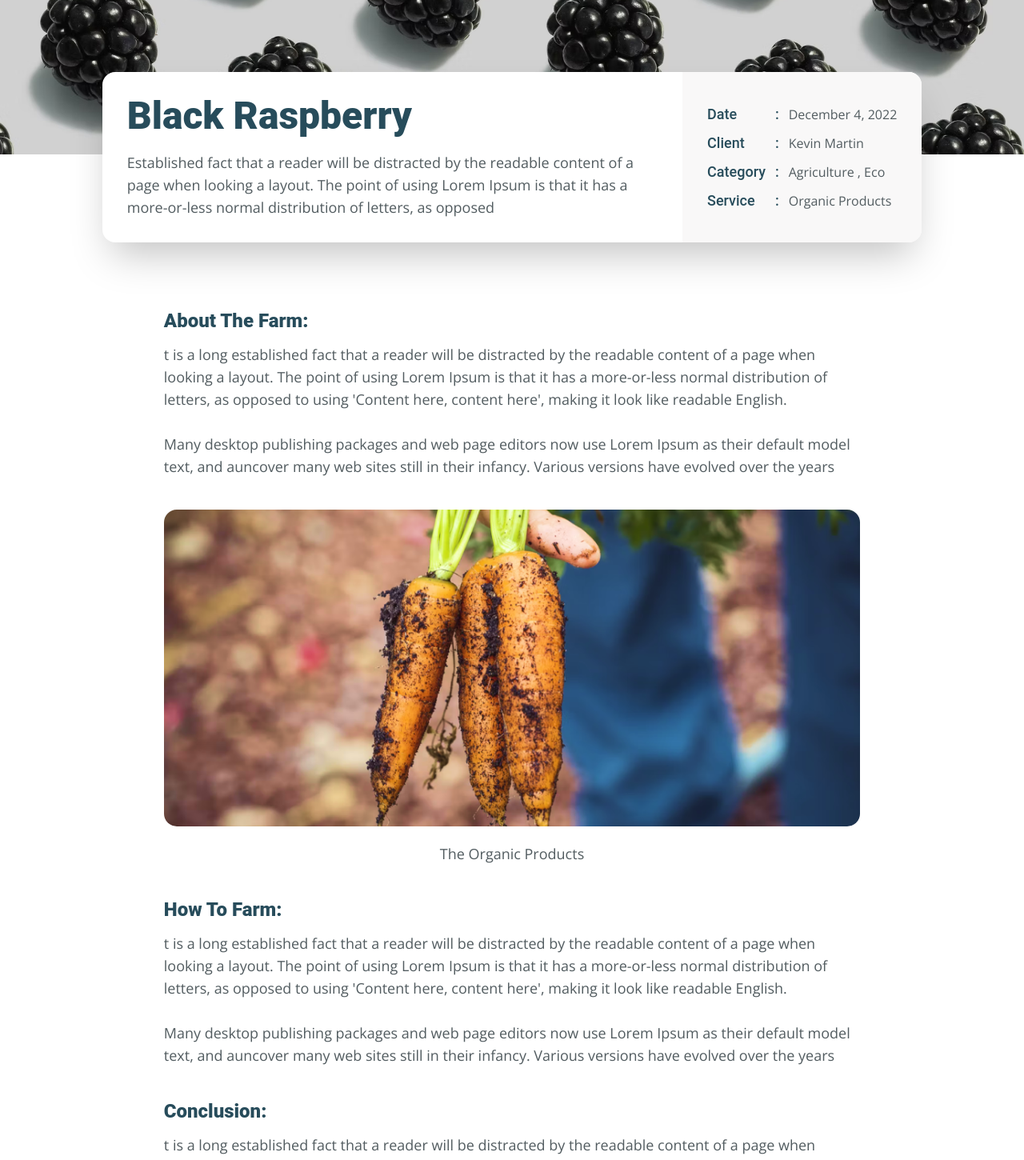
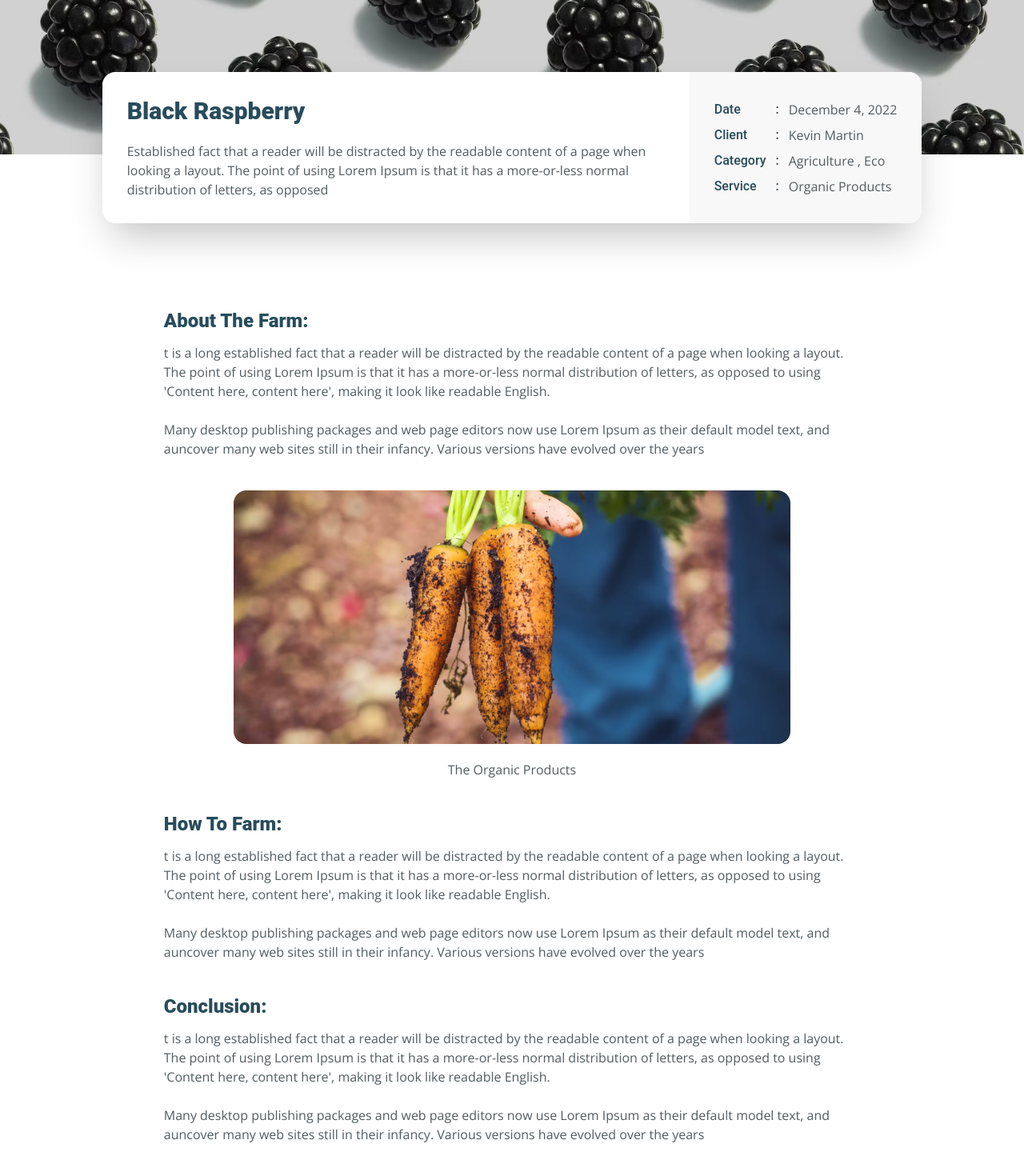
Before and after one commit to kaomao1234/agriculture-cloned-app, a Next.js app: page /PortfolioSingle in a window 1280 px wide. Shown: the part 240-1690 px from the top of the page at 80% size. Built offline with nearby package versions, Linux system fonts and the light colour scheme.

Commit message:
feat(templates): re styling banner and portfolio details for portfolio single page.

```diff
--- a/src/templates/PortfolioSingle/Banner/index.tsx
+++ b/src/templates/PortfolioSingle/Banner/index.tsx
@@ -14,12 +14,12 @@ const Banner: FC = () => {
       }}
       className="relative w-full bg-cover bg-center bg-no-repeat"
     >
-      <div className="absolute z-10 mx-[10%] mt-[20%] flex flex-row overflow-clip rounded-2xl bg-white shadow shadow-2xl">
+      <div className="absolute z-10 mx-[10%] mt-[20%] flex flex-row overflow-clip rounded-2xl bg-white shadow-2xl">
         <div className="flex flex-col justify-start gap-5 p-[3%]">
-          <label className="font-roboto text-5xl font-extrabold text-blue_dianne">
+          <label className="font-roboto text-3xl font-extrabold text-blue_dianne">
             Black Raspberry
           </label>
-          <label className="font-sans text-lg font-normal text-black_coral_pearl">
+          <label className="font-sans text-base font-normal text-black_coral_pearl">
             Established fact that a reader will be distracted by the readable
             content of a page when looking a layout. The point of using Lorem
             Ipsum is that it has a more-or-less normal distribution of letters,
@@ -27,7 +27,7 @@ const Banner: FC = () => {
           </label>
         </div>
         <div className="flex flex-shrink-0 flex-row items-center gap-3 bg-alabaster px-[3%]">
-          <div className="flex flex-col gap-2 font-roboto text-lg font-medium text-blue_dianne">
+          <div className="flex flex-col gap-2 font-roboto text-base font-medium text-blue_dianne">
             <label>Date</label>
             <label>Client</label>
             <label>Category</label>
@@ -39,7 +39,7 @@ const Banner: FC = () => {
             }).map((value, index) => {
               return (
                 <div className="flex flex-row items-center gap-3" key={index}>
-                  <label className="font-roboto text-lg font-medium text-blue_dianne">
+                  <label className="font-roboto text-base font-medium text-blue_dianne">
                     :
                   </label>
                   <label className="font-sans text-base font-normal text-black_coral_pearl">
--- a/src/templates/PortfolioSingle/PortfolioDetails/index.tsx
+++ b/src/templates/PortfolioSingle/PortfolioDetails/index.tsx
@@ -2,12 +2,12 @@ import { FC } from "react";
 
 const PortfolioDetails: FC = () => {
   return (
-    <div className="mt-[23%] xl:mt-[15%] flex flex-col gap-10 px-[16%]">
+    <div className="mt-[23%] flex flex-col gap-10 px-[16%] xl:mt-[15%]">
       <div className="flex flex-col items-start justify-start gap-3">
         <label className="font-roboto text-2xl font-extrabold text-blue_dianne">
           About The Farm:
         </label>
-        <label className="font-sans text-lg font-normal text-black_coral_pearl">
+        <label className="font-sans text-base font-normal text-black_coral_pearl">
           t is a long established fact that a reader will be distracted by the
           readable content of a page when looking a layout. The point of using
           Lorem Ipsum is that it has a more-or-less normal distribution of
@@ -19,12 +19,12 @@ const PortfolioDetails: FC = () => {
           in their infancy. Various versions have evolved over the years
         </label>
       </div>
-      <div className="flex flex-col gap-5">
+      <div className="flex flex-col items-center gap-5">
         <img
           src="PortfolioSingle/PortfolioDetails/image_1.png"
-          className="rounded-2xl"
+          className="w-[80%] rounded-2xl"
         />
-        <label className="text-center font-sans text-lg font-normal text-black_coral_pearl">
+        <label className="text-center font-sans text-base font-normal text-black_coral_pearl">
           The Organic Products
         </label>
       </div>
@@ -32,7 +32,7 @@ const PortfolioDetails: FC = () => {
         <label className="font-roboto text-2xl font-extrabold text-blue_dianne">
           How To Farm:
         </label>
-        <label className="font-sans text-lg font-normal text-black_coral_pearl">
+        <label className="font-sans text-base font-normal text-black_coral_pearl">
           t is a long established fact that a reader will be distracted by the
           readable content of a page when looking a layout. The point of using
           Lorem Ipsum is that it has a more-or-less normal distribution of
@@ -48,7 +48,7 @@ const PortfolioDetails: FC = () => {
         <label className="font-roboto text-2xl font-extrabold text-blue_dianne">
           Conclusion:
         </label>
-        <label className="font-sans text-lg font-normal text-black_coral_pearl">
+        <label className="font-sans text-base font-normal text-black_coral_pearl">
           t is a long established fact that a reader will be distracted by the
           readable content of a page when looking a layout. The point of using
           Lorem Ipsum is that it has a more-or-less normal distribution of
```
